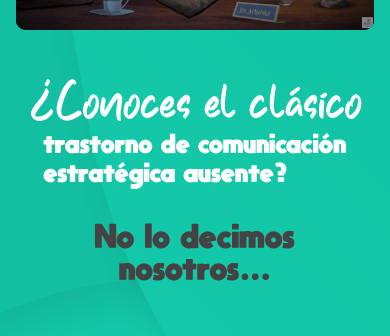
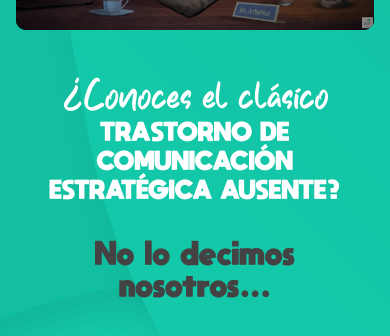
Before and after one commit to ag7digital/somosviernes, a Next.js app: page / in a window 390 px wide. Shown: the part 353-689 px from the top of the page. Built offline with nearby package versions, Linux system fonts and the light colour scheme.

Commit message:
adjust home

```diff
--- a/src/app/components/blog-form.tsx
+++ b/src/app/components/blog-form.tsx
@@ -30,7 +30,7 @@ export default function BlogForm() {
     setIsSubmitting(true);
 
     const portalId = process.env.NEXT_PUBLIC_HUBSPOT_PORTAL_ID;
-    const formId = process.env.NEXT_PUBLIC_HUBSPOT_FORM_BLOG_ES_ID;
+    const formId = process.env.NEXT_PUBLIC_HUBSPOT_FORM_BLOG_ID;
 
     const endpoint = `https://api.hsforms.com/submissions/v3/integration/submit/${portalId}/${formId}`;
 
--- a/src/app/components/hero.tsx
+++ b/src/app/components/hero.tsx
@@ -21,16 +21,15 @@ export default function Hero() {
           {/* Right column - Content */}
           <div className="flex flex-col items-center">
             <div className="flex flex-col items-center">
-              <span className="spicy text-white text-6xl content-center">
+              <span className="spicy text-white text-5xl md:text-6xl content-center">
                 ¿Conoces el clásico <br />
               </span>
-              <span className="moon text-white text-[1.2rem] md:text-3xl content-center">
-                trastorno de comunicación <br />
-                estratégica ausente?
+              <span className="moon text-white text-[1.2rem] md:text-[1.3rem] text-center uppercase">
+                trastorno de comunicación estratégica ausente?
               </span>
             </div>
             <div className="flex mt-8 items-center justify-center">
-              <span className="moon text-2xl md:text-3xl font-bold tx-gray text-center">
+              <span className="moon text-2xl md:text-3xl font-medium tx-gray text-center">
                 No lo decimos nosotros...
               </span>
             </div>
@@ -45,7 +44,7 @@ export default function Hero() {
 
             <div className="pt-4">
               <Link href="/nosotros">
-                <Button className="moon tx-gray bg-white hover:bg-white/90 text-gray-800 text-3xl font-bold px-10 py-8 rounded-xl cursor-pointer ">
+                <Button className="moon tx-gray bg-white hover:bg-white/90 text-gray-800 text-3xl font-medium px-10 py-8 rounded-xl cursor-pointer ">
                   Nosotros
                 </Button>
               </Link>
--- a/src/app/motion-design/page.tsx
+++ b/src/app/motion-design/page.tsx
@@ -125,7 +125,7 @@ export default function Motion() {
             subtitle="motion therapy"
             services={services.better}
             text="En algunos casos, el Dr. Arbeláez puede diagnosticar que se necesite más esfuerzo y tiempo para transmitir tu MENSAJE, lo que implica incluir personajes simples para desarrollar una NARRATIVA adecuada."
-            videoLink="https://youtube.com/playlist?list=PLCBy57mI0AAEUYE20PyO8yPjFhpGyny6n&si=Ej-7FtAE4FEJAIrw"
+            videoLink="https://youtube.com/playlist?list=PLCBy57mI0AAF6apyphr0Cil1YAVaLdUxt&si=PGZHdQHEo6DZGrhi"
           />
 
           <MotionService
--- a/src/app/page.tsx
+++ b/src/app/page.tsx
@@ -8,6 +8,7 @@ import MotionDesignPower from "./components/motion-design-power";
 import { Button } from "./components/ui/button";
 import Portfolio from "./components/portfolio";
 import { useIsMobile } from "./hooks/mobile";
+import { Download } from "lucide-react";
 
 export default function Home() {
   const isMobile = useIsMobile();
@@ -47,6 +48,15 @@ export default function Home() {
     },
   ];
 
+  const handleDownload = () => {
+    const link = document.createElement("a");
+    link.href = "/portfolio/Portafolio-Latam.pdf";
+    link.download = "Portafolio-Latam.pdf";
+    document.body.appendChild(link);
+    link.click();
+    document.body.removeChild(link);
+  };
+
   return (
     <>
       <div className="relative">
@@ -74,7 +84,11 @@ export default function Home() {
       <ServicesHome />
       <MotionDesignPower />
       <div className="flex items-center justify-center my-10">
-        <Button className="cardenio text-white text-5xl py-8 bg-emerald-800 w-[300px]">
+        <Button
+          className="cardenio text-white text-5xl py-8 bg-emerald-800 w-[300px] hover:bg-emerald-800"
+          onClick={handleDownload}
+        >
+          <Download size={64} className="mr-2 h-4 w-4" />
           portafolio
         </Button>
       </div>
```
